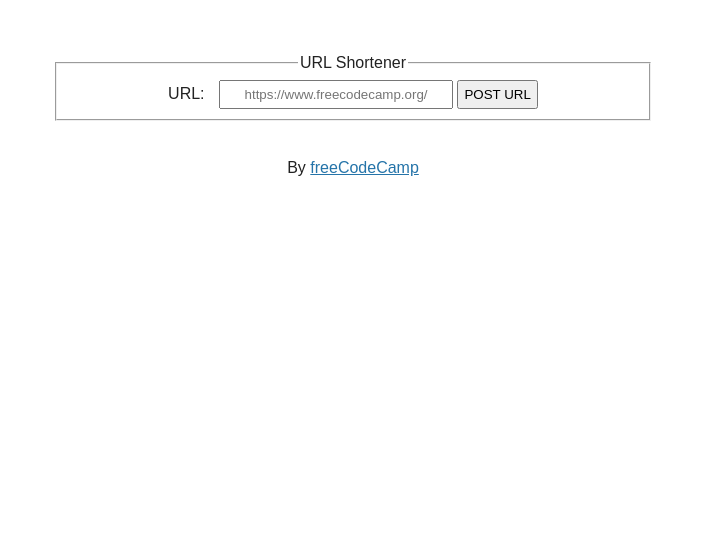
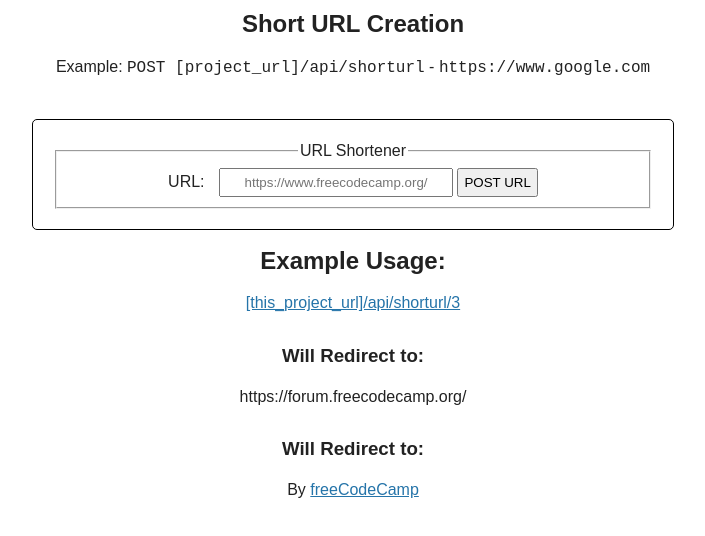
Before and after one commit to Albert4940/URL-Shortener-Microservice, a website: page views/index.html in a window 1280 px wide. Shown: the part 52-588 px from the top of the page, without its empty margins (287-992 px from the left). Drawn offline with Linux system fonts and the light colour scheme.

Commit message:
Add example link into view

```diff
--- a/public/style.css
+++ b/public/style.css
@@ -27,6 +27,8 @@
 }
 
 form {
+  border: solid 1px black;
+  border-radius: 5px;
   margin: 10px auto;
   padding: 20px;
   max-width: 600px;
--- a/views/index.html
+++ b/views/index.html
@@ -13,6 +13,11 @@
 
   <body>
     <h1>URL Shortener Microservice</h1>
+    <h2>Short URL Creation</h2>
+    <p>
+      Example: <code>POST [project_url]/api/shorturl</code> -
+      <code>https://www.google.com</code>
+    </p>
     <main>
       <section>
         <form action="api/shorturl" method="POST">
@@ -24,6 +29,12 @@
           </fieldset>
         </form>
       </section>
+      <h2>Example Usage:</h2>
+      <a href="https://url-shortener-microservice.freecodecamp.rocks/api/shorturl/3">
+        [this_project_url]/api/shorturl/3
+      </a>
+      <h3>Will Redirect to:</h3>
+      <p>https://forum.freecodecamp.org/<h3>Will Redirect to:</h3></p>
     </main>
     <footer>
       <p>By <a href="https://www.freecodecamp.org/">freeCodeCamp</a></p>
```
